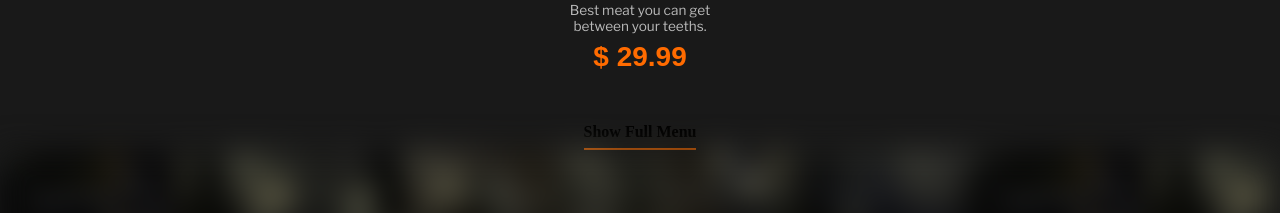
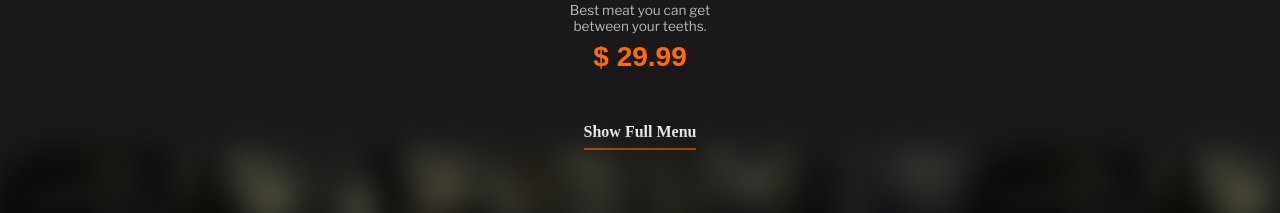
Before and after one commit to nazmus767921/Restaurant_project-1.00, a React (Vite) app: page / in a window 1280 px wide. Shown: the part 1500-1713 px from the top of the page. Built offline with nearby package versions, Linux system fonts and the light colour scheme; a web font is replaced by a local one.

Commit message:
M: color added

```diff
--- a/src/components/UI/TextBTN.jsx
+++ b/src/components/UI/TextBTN.jsx
@@ -1,6 +1,7 @@
 import styled from "styled-components";
 import Hr from "./Hr";
 import { ease } from "../../utils/animation";
+import { colors } from "../../utils/colors";
 
 const TextBTN = ({ className }) => {
 	return (
@@ -25,6 +26,8 @@ const Button = styled.button`
 	display: flex;
 	flex-direction: column;
 	gap: 0.65em;
+	color: ${colors["text-white"]};
+
 	.underline {
 		transition: all 0.35s ${ease["out-expo"]};
 	}
```
